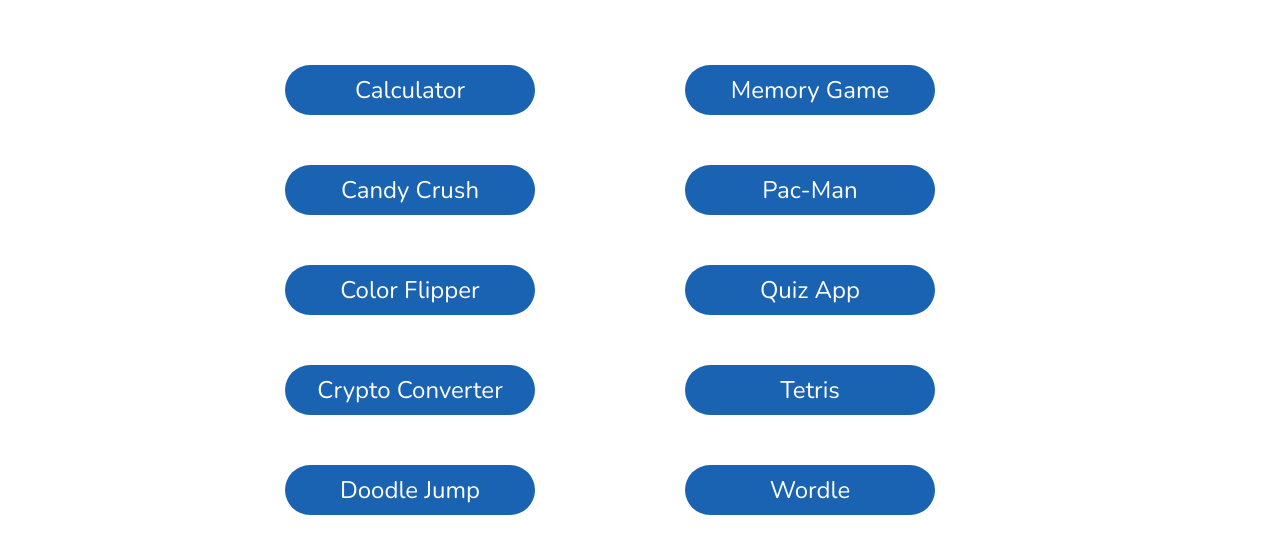
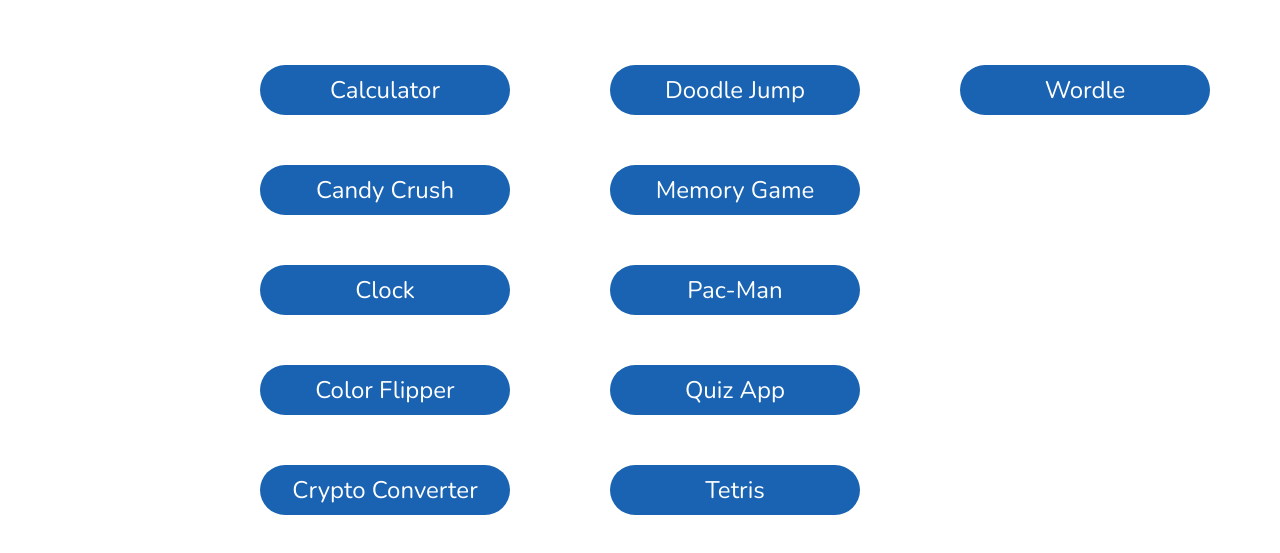
Before and after one commit to derekprieur/portfolio-main, a plain HTML site: page Pages/projects.html in a window 1280 px wide. Shown: the part 67-620 px from the top of the page. Drawn offline with nearby package versions, Linux system fonts and the light colour scheme.

Commit message:
added clock project

```diff
--- a/Pages/projects.html
+++ b/Pages/projects.html
@@ -32,6 +32,7 @@
                 <li class="project-item"><a href="https://derekprieur.github.io/candy-crush/" target="_blank">Candy
                         Crush </a>
                 </li>
+                <li class="project-item"><a href="https://derekprieur.github.io/clock/" target="_blank">Clock </a></li>
                 <li class="project-item"><a href="https://derekprieur.github.io/color-flipper/" target="_blank">Color
                         Flipper </a></li>
                 <li class="project-item"><a href="https://derekprieur.github.io/crypto-converter/"
```
